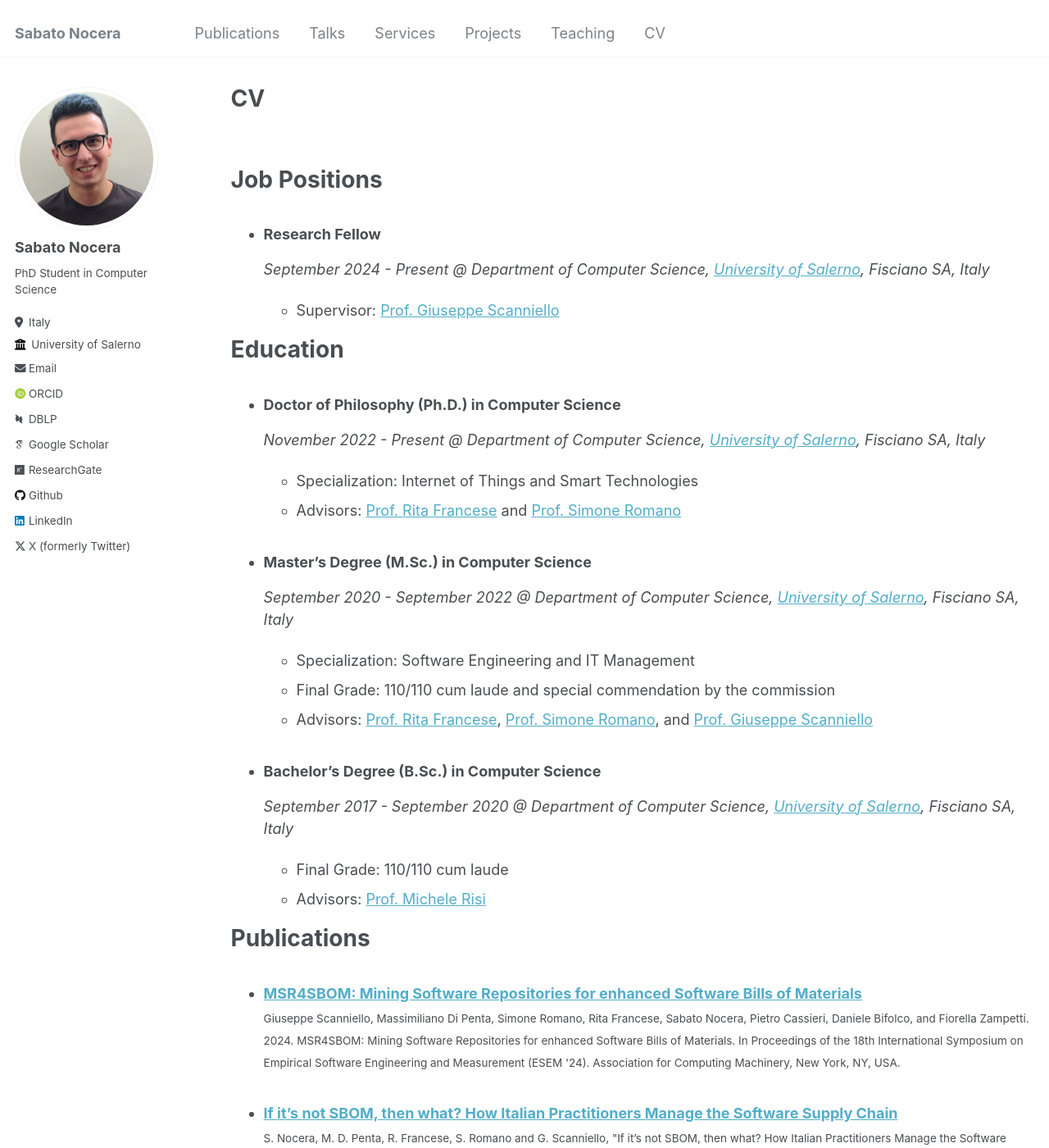
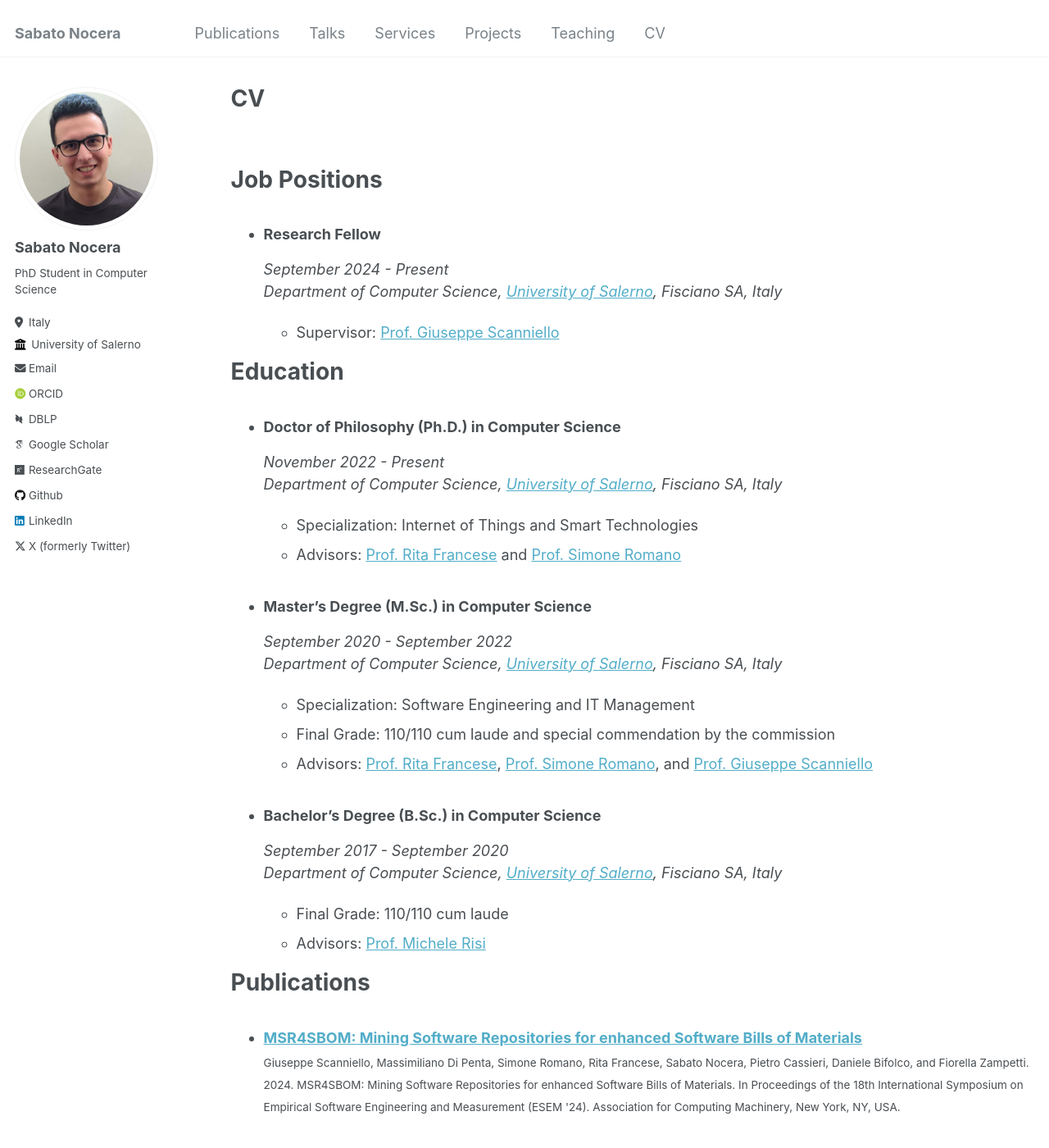
Before and after one commit to sabato-nocera/sabato-nocera.github.io, a Jekyll site: the page built from _pages/cv.md, in a window 1280 px wide and 1400 px high. Shown: the whole window at 82% size. Built offline with Jekyll 4.4.1, drawn with Linux system fonts in a browser that asks for light colours; some web fonts are replaced.

Commit message:
Update cv.md

```diff
--- a/_pages/cv.md
+++ b/_pages/cv.md
@@ -14,24 +14,28 @@ redirect_from:
 Job Positions
 ======
 * ### Research Fellow
-  _September 2024 - Present @ Department of Computer Science, [University of Salerno](https://web.unisa.it/en/university), Fisciano SA, Italy_
+  _September 2024 - Present<br/>
+  Department of Computer Science, [University of Salerno](https://web.unisa.it/en/university), Fisciano SA, Italy_
     * Supervisor: [Prof. Giuseppe Scanniello](https://sites.google.com/view/prof-giuseppe-scanniello/home)
 
 Education
 ======
 * ### Doctor of Philosophy (Ph.D.) in Computer Science
-  _November 2022 - Present @ Department of Computer Science, [University of Salerno](https://web.unisa.it/en/university), Fisciano SA, Italy_
+  _November 2022 - Present<br/>
+  Department of Computer Science, [University of Salerno](https://web.unisa.it/en/university), Fisciano SA, Italy_
     * Specialization: Internet of Things and Smart Technologies
     * Advisors: [Prof. Rita Francese](https://docenti.unisa.it/004763/home) and [Prof. Simone Romano](https://sites.google.com/view/simoneromano/home?authuser=0)
 
 * ### Master’s Degree (M.Sc.) in Computer Science
-  _September 2020 - September 2022 @ Department of Computer Science, [University of Salerno](https://web.unisa.it/en/university), Fisciano SA, Italy_
+  _September 2020 - September 2022<br/>
+  Department of Computer Science, [University of Salerno](https://web.unisa.it/en/university), Fisciano SA, Italy_
   * Specialization: Software Engineering and IT Management
   * Final Grade: 110/110 cum laude and special commendation by the commission
   * Advisors: [Prof. Rita Francese](https://docenti.unisa.it/004763/home), [Prof. Simone Romano](https://sites.google.com/view/simoneromano/home?authuser=0), and [Prof. Giuseppe Scanniello](https://sites.google.com/view/prof-giuseppe-scanniello/home)
 
 * ### Bachelor’s Degree (B.Sc.) in Computer Science
-  _September 2017 - September 2020 @ Department of Computer Science, [University of Salerno](https://web.unisa.it/en/university), Fisciano SA, Italy_
+  _September 2017 - September 2020<br/>
+  Department of Computer Science, [University of Salerno](https://web.unisa.it/en/university), Fisciano SA, Italy_
   * Final Grade: 110/110 cum laude
   * Advisors: [Prof. Michele Risi](https://docenti.unisa.it/005637/home)
 
```
